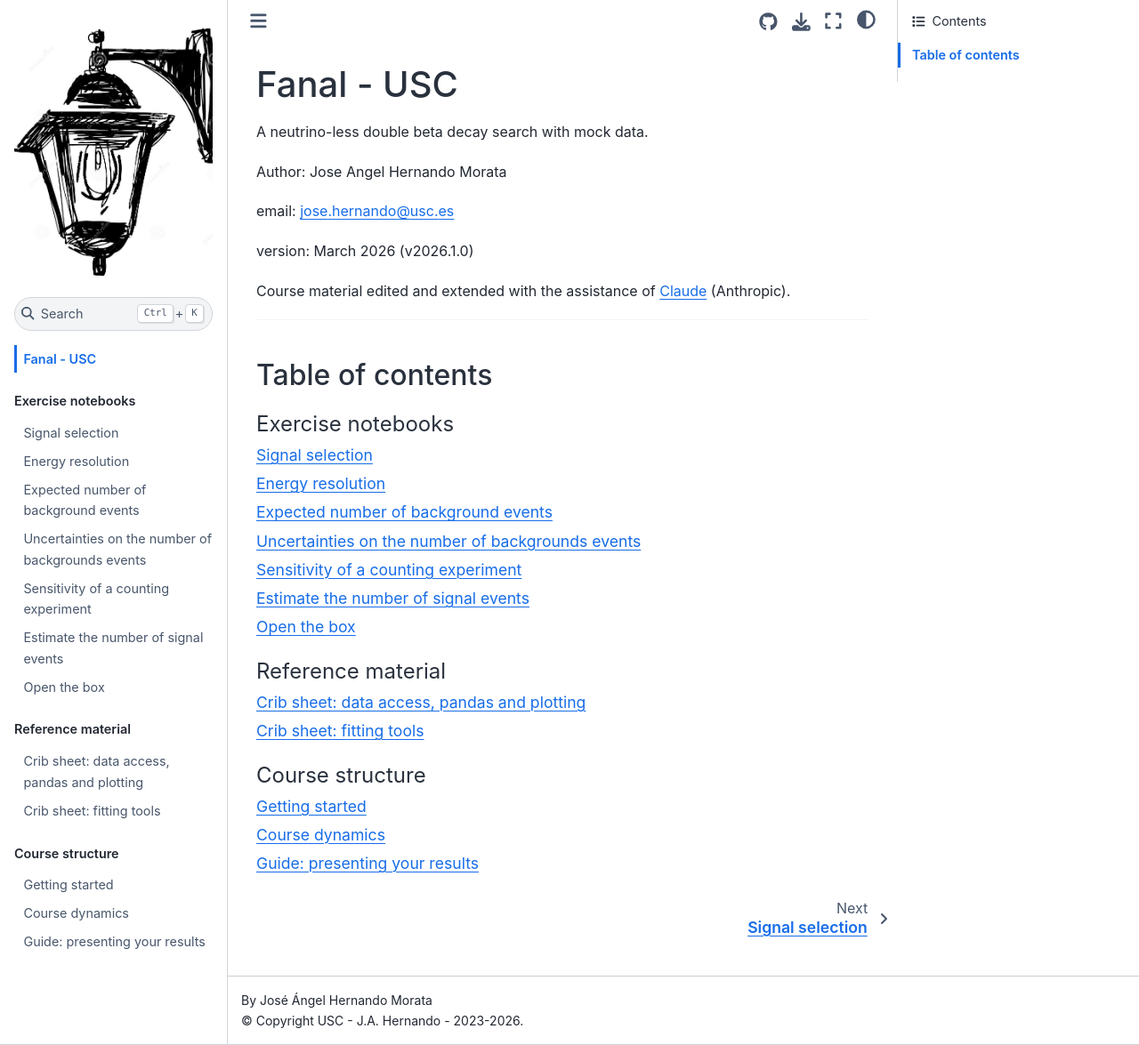
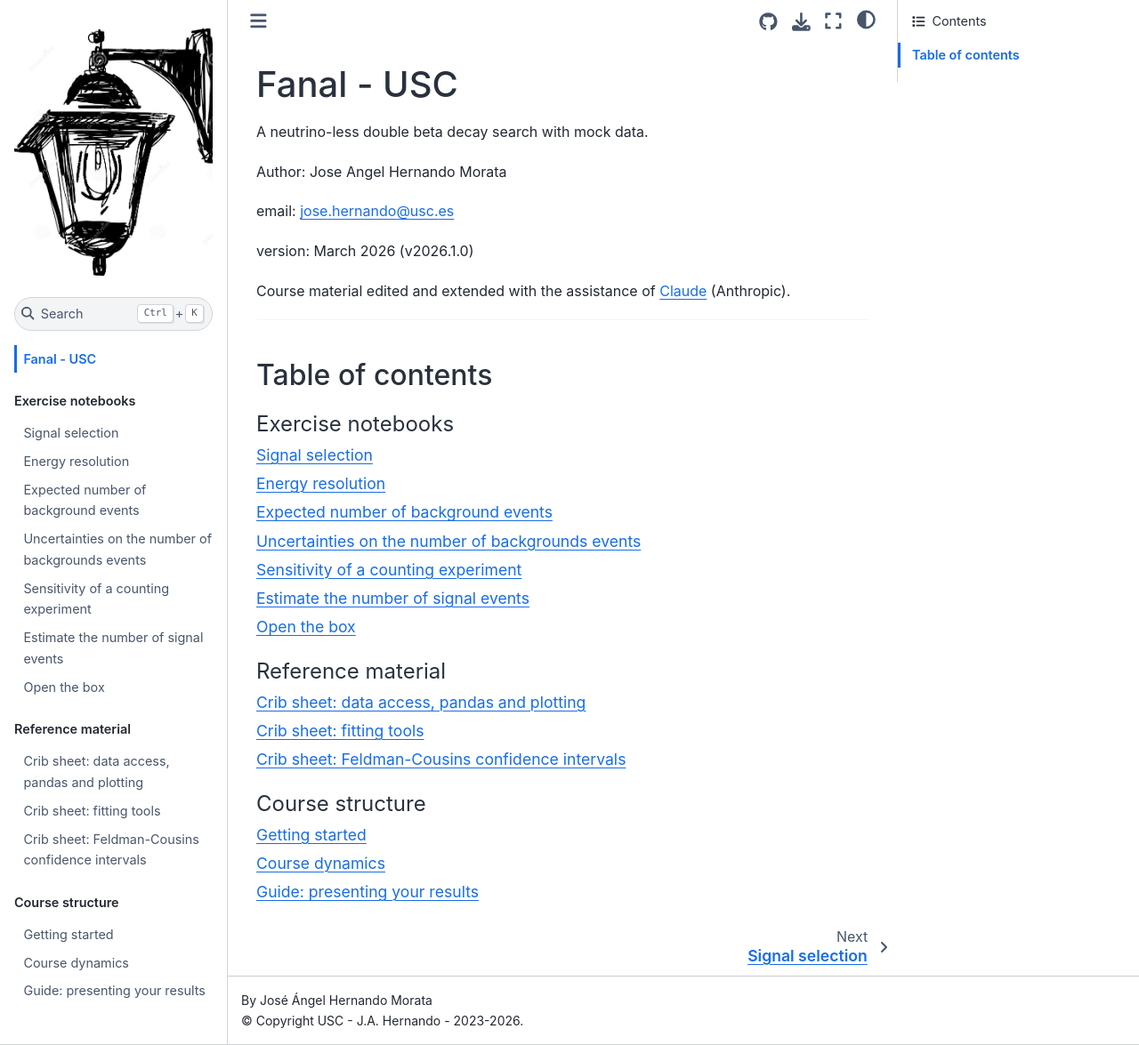
Before and after one commit to jahernando/USC-Fanal-v2, a Jupyter Book: the page built from intro.md, in a window 1280 px wide and 1175 px high. Shown: the whole window at 89% size. Built offline with Jupyter Book 1.0.4 settings and Sphinx 7.4.7 and the Sphinx Book theme 1.1.4, drawn with Linux system fonts in a browser that asks for light colours; pages that are not in the unit, such as notebooks, are missing from menus.

Commit message:
add crib_feldman_cousins notebook with FC confidence interval reference
Covers the confint API: acceptance intervals, confidence belts,
comparison with naive intervals. Added to _toc.yml under Reference material.

Co-Authored-By: Claude Opus 4.6 (1M context) <noreply@anthropic.com>

```diff
--- a/_toc.yml
+++ b/_toc.yml
@@ -19,6 +19,7 @@ parts:
   chapters:
   - file: notebooks/guide/crib_pandas.ipynb
   - file: notebooks/guide/crib_fit.ipynb
+  - file: notebooks/guide/crib_feldman_cousins.ipynb
 
 - caption: Course structure
   chapters:
```
Also changed, not shown: notebooks/guide/crib_feldman_cousins.ipynb (added).
